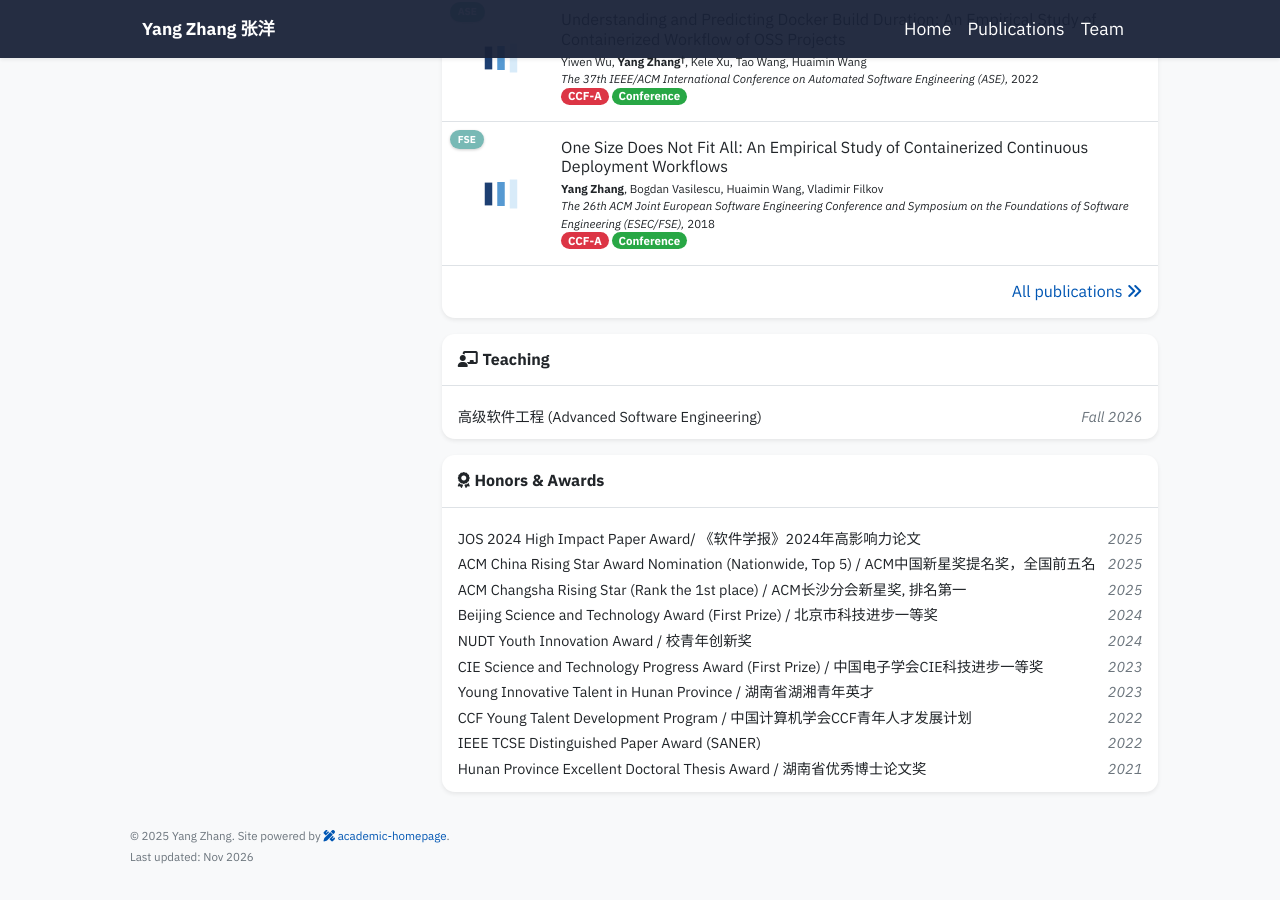
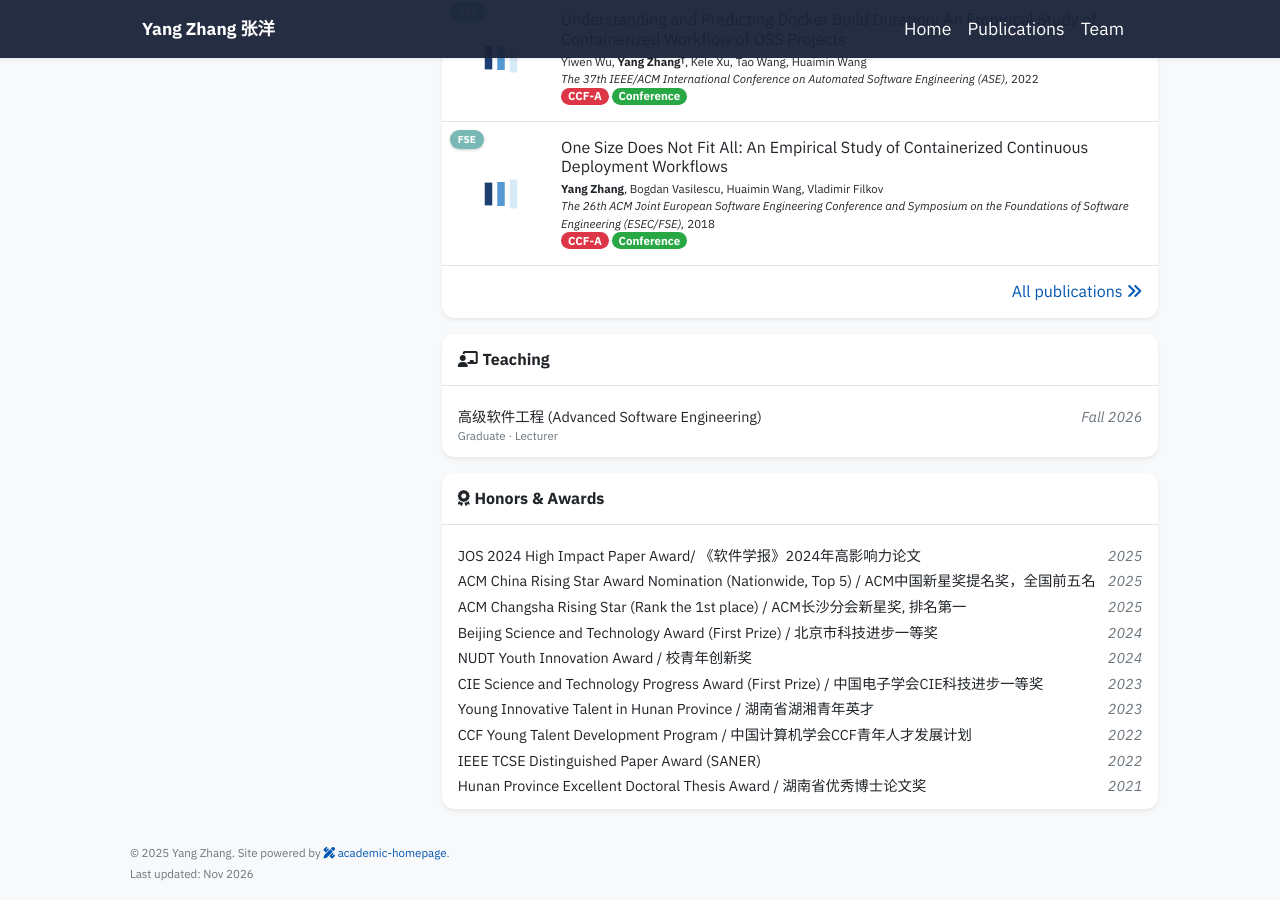
Before and after one commit to yangzhangs/yangzhangs.github.io, a Jekyll site: the page built from index.html, in a window 1280 px wide and 900 px high, scrolled down 2189 px. Built offline with Jekyll 4.4.1, drawn with Linux system fonts in a browser that asks for light colours; nearby versions of some CDN libraries; some web fonts are replaced; a style sheet for code colours, icons or effects is not loaded.

Commit message:
Annotate teaching entry with Graduate level and Lecturer role

```diff
--- a/_data/profile.yml
+++ b/_data/profile.yml
@@ -92,6 +92,8 @@ experience:
 
 teaching:
  - name: 高级软件工程 (Advanced Software Engineering)
+   level: Graduate
+   role: Lecturer
    date: Fall 2026
 
 awards:
--- a/_includes/widgets/teaching_card.html
+++ b/_includes/widgets/teaching_card.html
@@ -3,10 +3,14 @@
     <div class="px-3 pt-3 pb-2">
         {% if site.data.profile.teaching %}
             {% for item in site.data.profile.teaching %}
-                <div class="my-1 d-flex">
-                    <div>{{ item.name }}</div>
-                    <div>{{ item.description }}</div>
-                    <div class="ml-auto mt-auto text-muted no-break"><em>{{ item.date }}</em></div>
+                <div class="my-1">
+                    <div class="d-flex">
+                        <div>{{ item.name }}</div>
+                        <div class="ml-auto mt-auto text-muted no-break"><em>{{ item.date }}</em></div>
+                    </div>
+                    {% if item.level or item.role %}
+                        <div class="small text-muted">{% if item.level %}{{ item.level }}{% endif %}{% if item.level and item.role %} · {% endif %}{% if item.role %}{{ item.role }}{% endif %}</div>
+                    {% endif %}
                 </div>
             {% endfor %}
         {% endif %}
```
